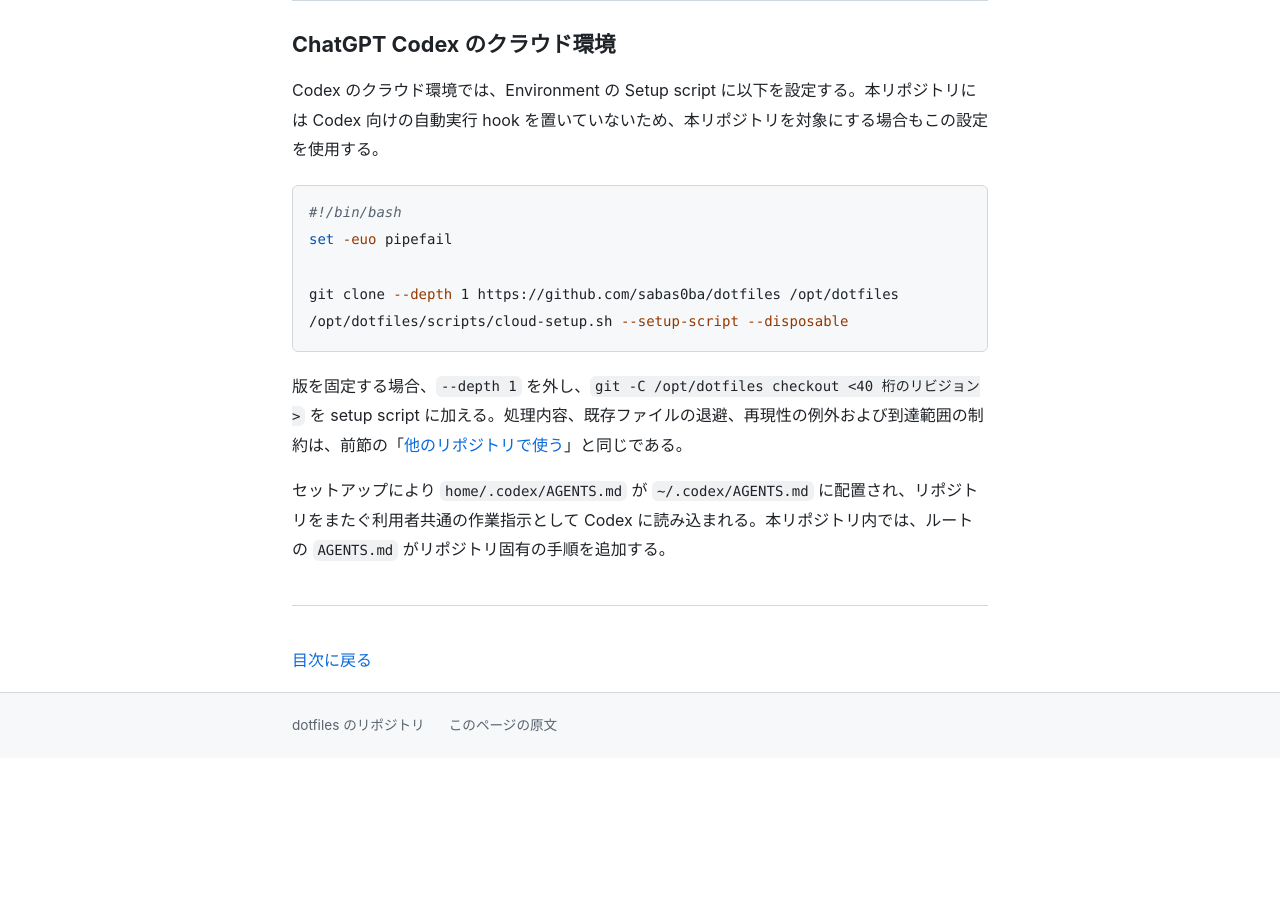
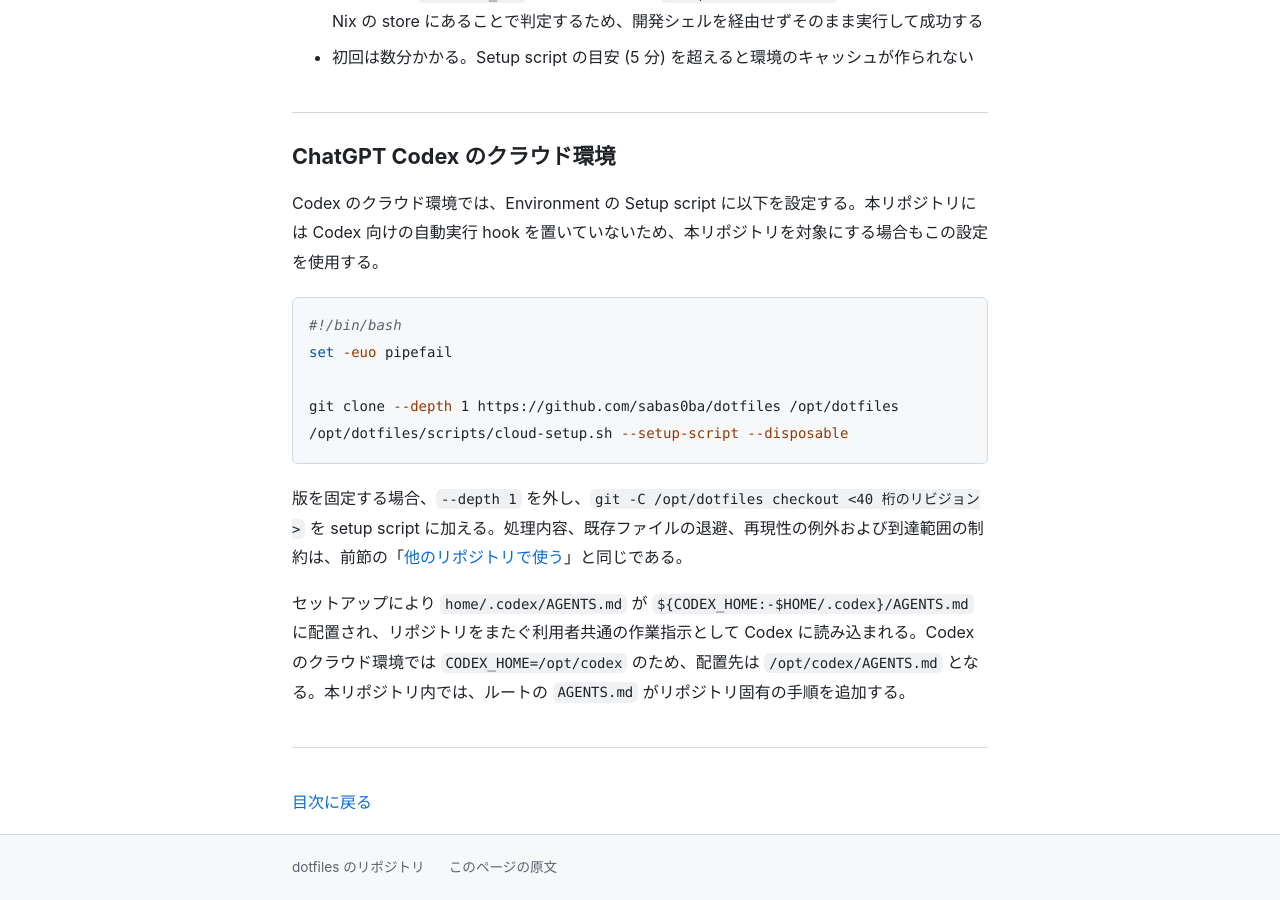
Before and after one commit to sabas0ba/dotfiles, a Jekyll site: the page built from docs/setup.md, in a window 1280 px wide and 900 px high, scrolled down 5091 px. Built offline with Jekyll 4.4.1, drawn with Linux system fonts in a browser that asks for light colours; our own code applies the rules of GitHub Pages for plain Markdown files; before the commit the page ends 5849 px from its top, so only the background shows below that; some of the changed text lies outside the part shown.

Commit message:
fix: respect CODEX_HOME in cloud setup

```diff
--- a/docs/setup.md
+++ b/docs/setup.md
@@ -137,7 +137,7 @@
 | 開発シェルの実体化 | 行う | 行う |
 | 環境の引き渡し | `$CLAUDE_ENV_FILE` へ書く | 行わない |
 | ツールの配置 | 行わない | `/usr/local/bin` へ symlink する |
-| ホームの構成の配置 | 行わない | `home/` 以下を `$HOME` へ置く |
+| ホームの構成の配置 | 行わない | `home/` 以下を `$HOME` へ置く (`home/.codex/` は `$CODEX_HOME` が設定されていればその直下へ置く) |
 
 Setup script には `CLAUDE_ENV_FILE` が無く、セッションのシェルは `/etc/profile` を読まないため、環境変数では渡せない。既に PATH にある `/usr/local/bin` へ、`nix build .#default` の profile (中身は `nix/packages.nix`) と `nix` 自身を置く。
 
@@ -161,7 +161,7 @@
 
 版を固定する場合、`--depth 1` を外し、`git -C /opt/dotfiles checkout <40 桁のリビジョン>` を setup script に加える。処理内容、既存ファイルの退避、再現性の例外および到達範囲の制約は、前節の「[他のリポジトリで使う](#他のリポジトリで使う)」と同じである。
 
-セットアップにより `home/.codex/AGENTS.md` が `~/.codex/AGENTS.md` に配置され、リポジトリをまたぐ利用者共通の作業指示として Codex に読み込まれる。本リポジトリ内では、ルートの `AGENTS.md` がリポジトリ固有の手順を追加する。
+セットアップにより `home/.codex/AGENTS.md` が `${CODEX_HOME:-$HOME/.codex}/AGENTS.md` に配置され、リポジトリをまたぐ利用者共通の作業指示として Codex に読み込まれる。Codex のクラウド環境では `CODEX_HOME=/opt/codex` のため、配置先は `/opt/codex/AGENTS.md` となる。本リポジトリ内では、ルートの `AGENTS.md` がリポジトリ固有の手順を追加する。
 
 ---
 
```
Also changed, not shown: 1 other file.
